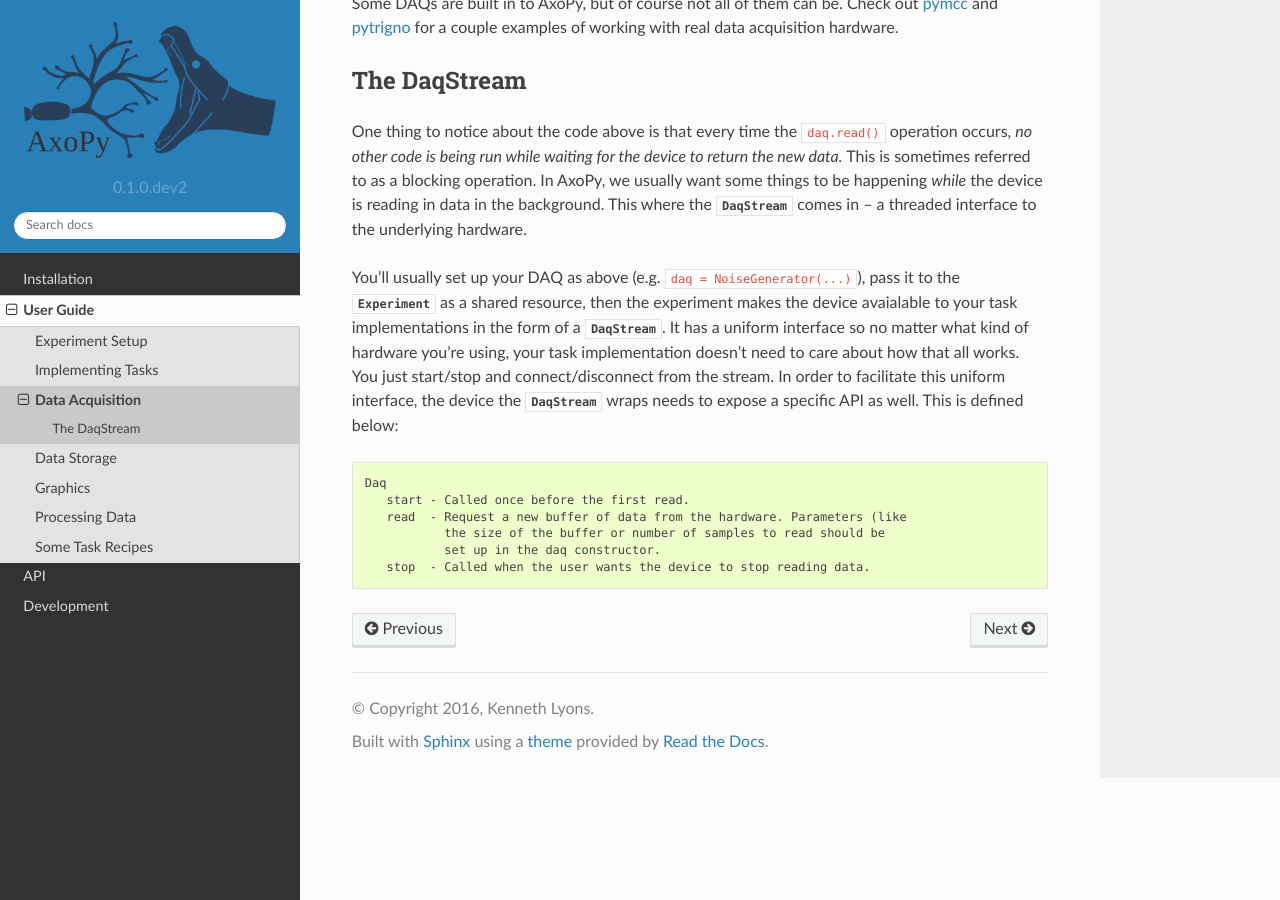
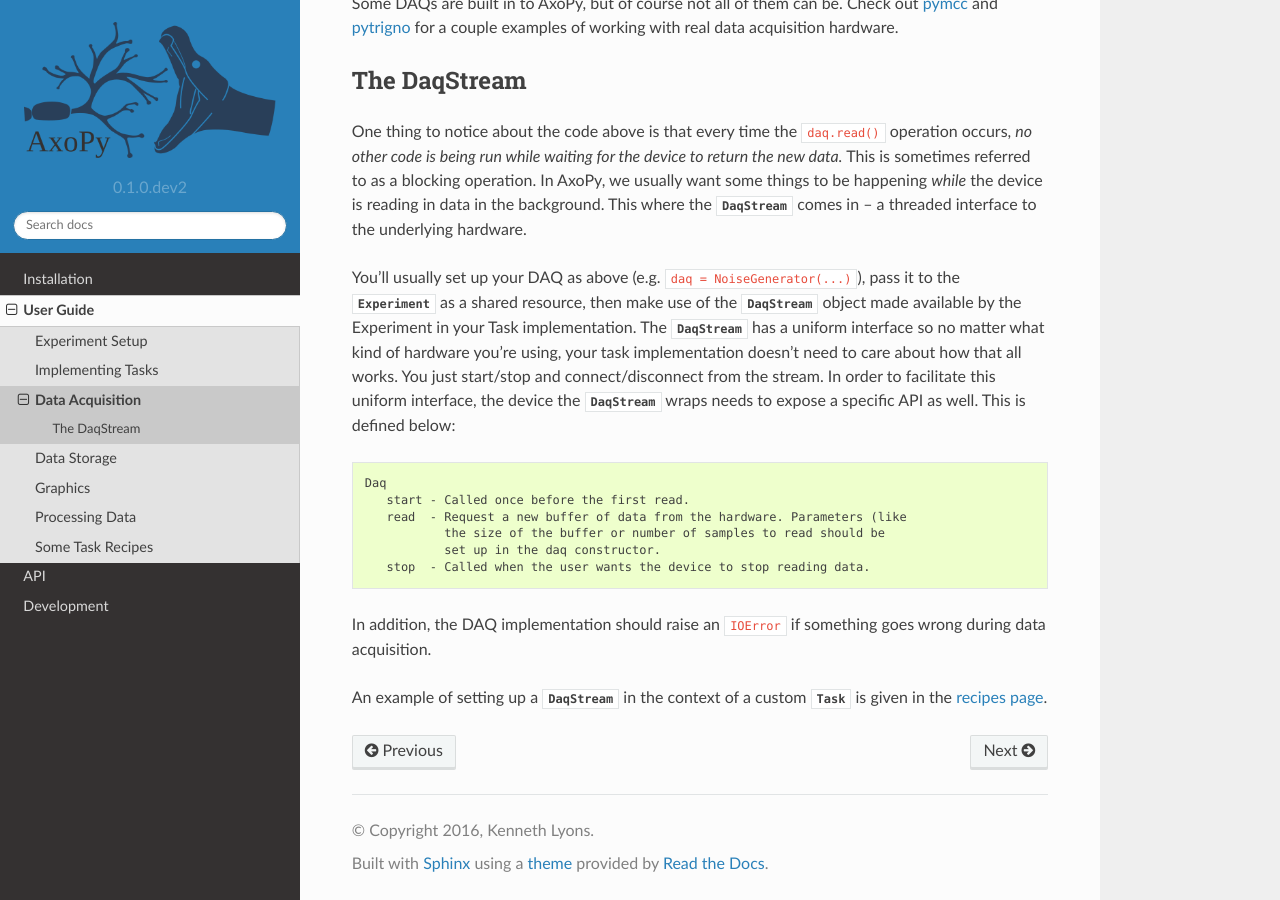
Before and after one commit to axopy/axopy, a Sphinx documentation site: the page built from docs/user_guide/daq.rst, in a window 1280 px wide and 900 px high, scrolled down 778 px. Built offline with Sphinx 7.4.7 and the Read the Docs theme 2.0.0, drawn with Linux system fonts in a browser that asks for light colours.

Commit message:
More doc work.

```diff
--- a/docs/user_guide/daq.rst
+++ b/docs/user_guide/daq.rst
@@ -22,7 +22,9 @@ request the next batch of data with another request. It is important to make
 sure consecutive requests occur frequently enough that you don't fall behind.
 
 For example, imagine you set up a device to acquire data at 1000 Hz in bunches
-of 100 samples::
+of 100 samples:
+
+.. code-block:: python
 
     from axopy.daq import NoiseGenerator
 
@@ -54,13 +56,13 @@ reading in data in the background. This where the :class:`DaqStream` comes in
 
 You'll usually set up your DAQ as above (e.g. ``daq = NoiseGenerator(...)``),
 pass it to the :class:`~axopy.experiment.Experiment` as a shared resource, then
-the experiment makes the device avaialable to your task implementations in the
-form of a :class:`DaqStream`. It has a uniform interface so no matter what kind
-of hardware you're using, your task implementation doesn't need to care about
-how that all works. You just start/stop and connect/disconnect from the stream.
-In order to facilitate this uniform interface, the device the
-:class:`DaqStream` wraps needs to expose a specific API as well. This is
-defined below:
+make use of the :class:`DaqStream` object made available by the Experiment in
+your Task implementation. The :class:`DaqStream` has a uniform interface so no
+matter what kind of hardware you're using, your task implementation doesn't
+need to care about how that all works. You just start/stop and
+connect/disconnect from the stream. In order to facilitate this uniform
+interface, the device the :class:`DaqStream` wraps needs to expose a specific
+API as well. This is defined below:
 
 .. code-block:: text
 
@@ -71,6 +73,13 @@ defined below:
               set up in the daq constructor.
       stop  - Called when the user wants the device to stop reading data.
 
+In addition, the DAQ implementation should raise an ``IOError`` if something
+goes wrong during data acquisition.
+
+An example of setting up a :class:`DaqStream` in the context of a custom
+:class:`~axopy.task.Task` is given in the :ref:`recipes page
+<recipe_daq_basic>`.
+
 
 .. _pymcc: https://github.com/ucdrascal/pymcc
 .. _pytrigno: https://github.com/ucdrascal/pytrigno
```
Also changed, not shown: docs/user_guide/experiment.rst (+10 -10 lines), docs/user_guide/task_recipes.rst (+31 -1 lines), 2 other files.
